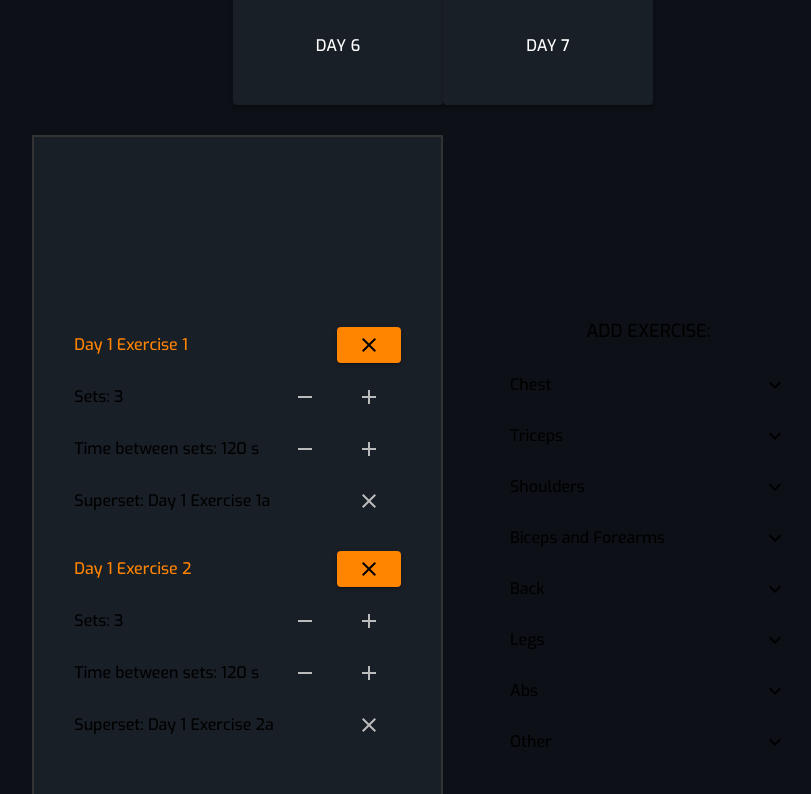
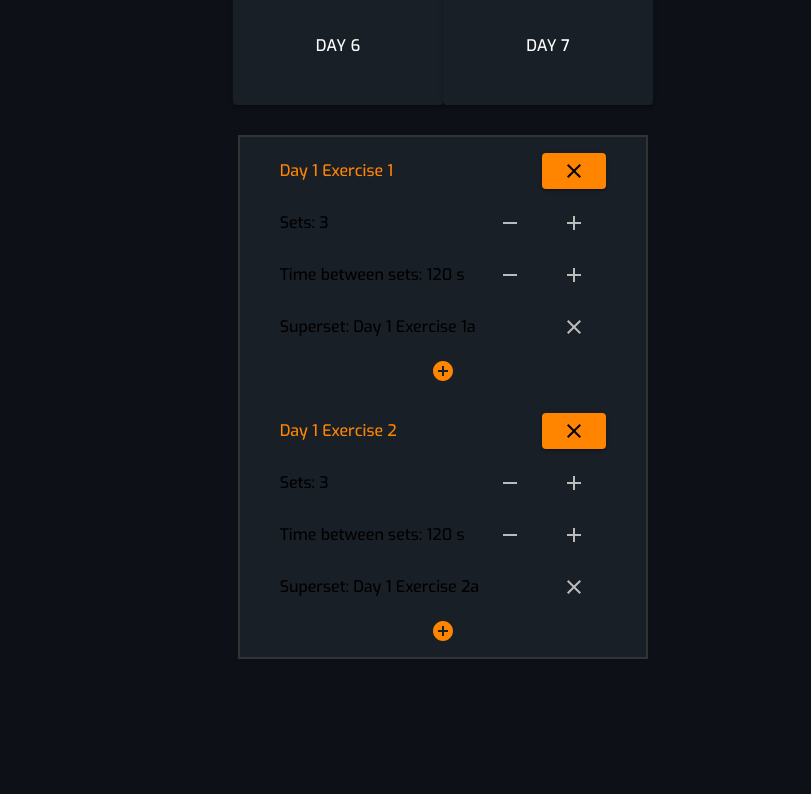
Before and after one commit to vignesh-natarajxn/workout-maker, a React (Create React App) app: page /edit in a window 1280 px wide. Shown: the part 506-1300 px from the top of the page, without its empty margins (197-1008 px from the left). After the commit the page ends 1185 px from the top, so only its background shows below. Built offline with nearby package versions, Linux system fonts and the light colour scheme.

Commit message:
edit done

```diff
--- a/src/app/layout/editExercises/UIExerciseDayEdit.tsx
+++ b/src/app/layout/editExercises/UIExerciseDayEdit.tsx
@@ -14,6 +14,7 @@ import { makeStyles } from "@mui/styles";
 import CloseIcon from "@mui/icons-material/Close";
 import AddIcon from "@mui/icons-material/Add";
 import RemoveIcon from "@mui/icons-material/Remove";
+import AddCircleIcon from "@mui/icons-material/AddCircle";
 /************************************************************************************************/
 interface Props {
   exerciseWeek: ExerciseDay[];
@@ -125,11 +126,19 @@ export default function UIExerciseDayEdit({
                   </>
                 ) : (
                   <ListItem>
-                    <Button className={classes.ss} onClick={() =>
-                          handleExcerciseEdit("add superset", exercise.id)
-                        } >Add Superset</Button>
+                    <Button
+                      className={classes.ss}
+                      onClick={() =>
+                        handleExcerciseEdit("add superset", exercise.id)
+                      }
+                    >
+                      Add Superset
+                    </Button>
                   </ListItem>
                 )}
+                <Button onClick={() => handleExcerciseEdit("add", exercise.id)}>
+                  <AddCircleIcon />
+                </Button>
               </List>
             </Fragment>
           ))}
--- a/src/app/layout/editExercises/editMain.tsx
+++ b/src/app/layout/editExercises/editMain.tsx
@@ -59,23 +59,36 @@ export default function EditMain({
 }: Props) {
   const classes = useStyles();
   const [someVar, setSomeVar] = React.useState<boolean>(true);
+  const [exercisePool, setExercisePool] = React.useState<string[]>(["", ""]);
   //|||||||||||||||||||||||||||||||||||||||||||
   function forceUpdateHandler(this: any) {
     setSomeVar((prev) => !prev);
   }
 
   const handleExcerciseAdd = (name: string) => {
+    const indexx = exerciseWeek
+      .find((exerciseDay) => exerciseDay.id === selectedDay?.id)!
+      .exercises.findIndex((exercise) => exercise.id === exercisePool[1]);
     let exerciseWeekMod = exerciseWeek;
+    if (exercisePool[0] === "superset") {
+      const dayIndex = exerciseWeekMod.findIndex(
+        (exerciseDay) => exerciseDay.id === selectedDay?.id
+      );
+      exerciseWeekMod[dayIndex].exercises[indexx].superset = name;
+    }
+    if (exercisePool[0] === "exercise") {
       exerciseWeekMod
         .find((exerciseDay) => exerciseDay.id === selectedDay?.id)
-      ?.exercises.push({
+        ?.exercises.splice(indexx + 1, 0, {
           id: String(Math.random() * 1000),
           name: name,
           timeBetween: 120,
           sets: 3,
           superset: "",
         });
+    }
     setExerciseWeek(exerciseWeekMod);
+    setExercisePool(["", ""]);
     forceUpdateHandler();
   };
 
@@ -105,15 +118,18 @@ export default function EditMain({
       exerciseWeekMod[dayIndex].exercises[exIndex].timeBetween += 5;
       setExerciseWeek(exerciseWeekMod);
     }
+    if (opr === "remove") {
+      exerciseWeekMod[dayIndex].exercises.splice(exIndex, 1);
+    }
     if (opr === "remove superset") {
       exerciseWeekMod[dayIndex].exercises[exIndex].superset = "";
       setExerciseWeek(exerciseWeekMod);
     }
-    if (opr === "remove") {
-      exerciseWeekMod[dayIndex].exercises.splice(exIndex,1)
+    if (opr === "add") {
+      setExercisePool(["exercise", idd]);
     }
     if (opr === "add superset") {
-      exerciseWeekMod[dayIndex].exercises[exIndex].superset='superset'
+      setExercisePool(["superset", idd]);
     }
 
     forceUpdateHandler();
@@ -130,6 +146,15 @@ export default function EditMain({
         setSelectedDay={setSelectedDay}
       />
       <Grid container justifyContent="center">
+        {exercisePool[0] ? (
+          <Grid item xs={4} className={classes.pool}>
+            <UIExercisePool
+              EXERCISE_POOL={EXERCISE_POOL}
+              handleExcerciseAdd={handleExcerciseAdd}
+              forceUpdateHandler={forceUpdateHandler}
+            />
+          </Grid>
+        ) : (
           <Grid item xs={4} className={classes.day}>
             <UIExerciseDayEdit
               exerciseWeek={exerciseWeek}
@@ -137,13 +162,7 @@ export default function EditMain({
               handleExcerciseEdit={handleExcerciseEdit}
             />
           </Grid>
-        <Grid item xs={4} className={classes.pool}>
-          <UIExercisePool
-            EXERCISE_POOL={EXERCISE_POOL}
-            handleExcerciseAdd={handleExcerciseAdd}
-            forceUpdateHandler={forceUpdateHandler}
-          />
-        </Grid>
+        )}
       </Grid>
     </>
   );
```
Lines whose indentation alone changed are shown as unchanged.
